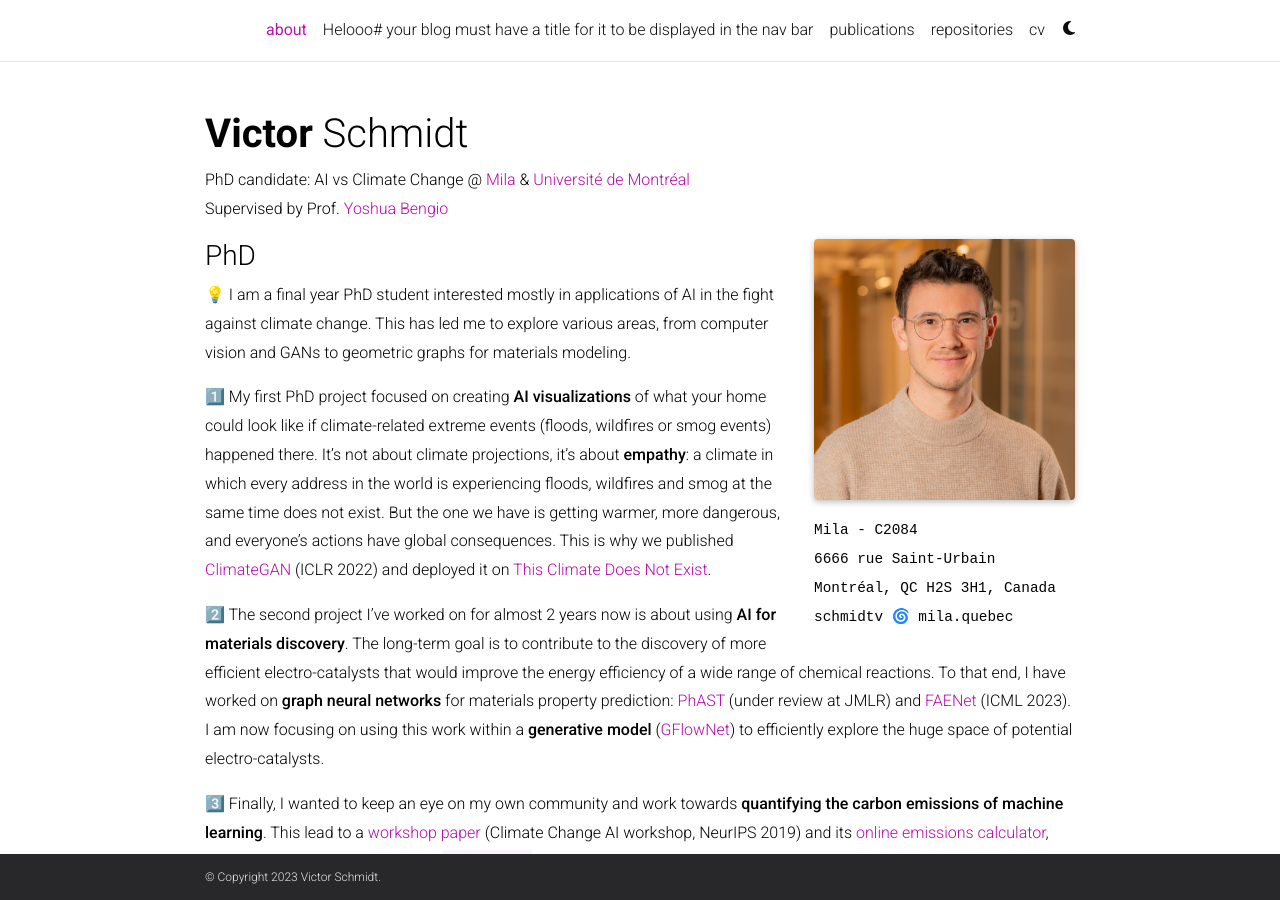
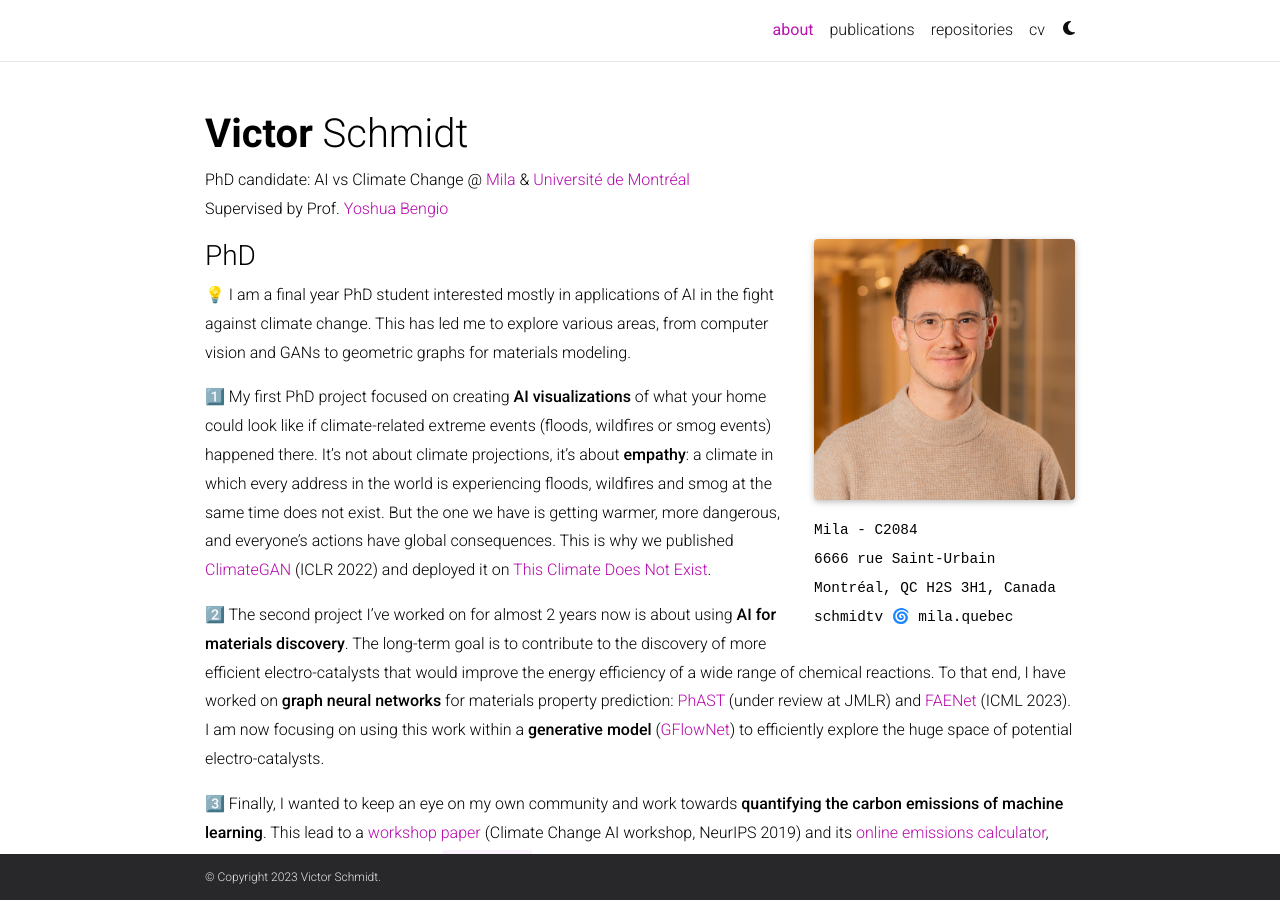
Before and after one commit to vict0rsch/vict0rsch.github.io, a Jekyll site: the page built from _pages/about.md, in a window 1280 px wide and 900 px high. Built offline with Jekyll 4.4.1, drawn with Linux system fonts in a browser that asks for light colours; full-size pictures stand in for the smaller copies a plugin makes; comment, search, counter and statistics services are not loaded; a style sheet for code colours, icons or effects is not loaded.

Commit message:
update config

```diff
--- a/_config.yml
+++ b/_config.yml
@@ -119,9 +119,9 @@
 # Blog
 # -----------------------------------------------------------------------------
 
-blog_name: al-folio # blog_name will be displayed in your blog page
-blog_nav_title: Helooo# your blog must have a title for it to be displayed in the nav bar
-blog_description: a simple whitespace theme for academics
+blog_name: # Blog # blog_name will be displayed in your blog page
+blog_nav_title: # Blog # your blog must have a title for it to be displayed in the nav bar
+blog_description: Thoughts and things to share
 permalink: /blog/:year/:title/
 
 # Pagination
```
